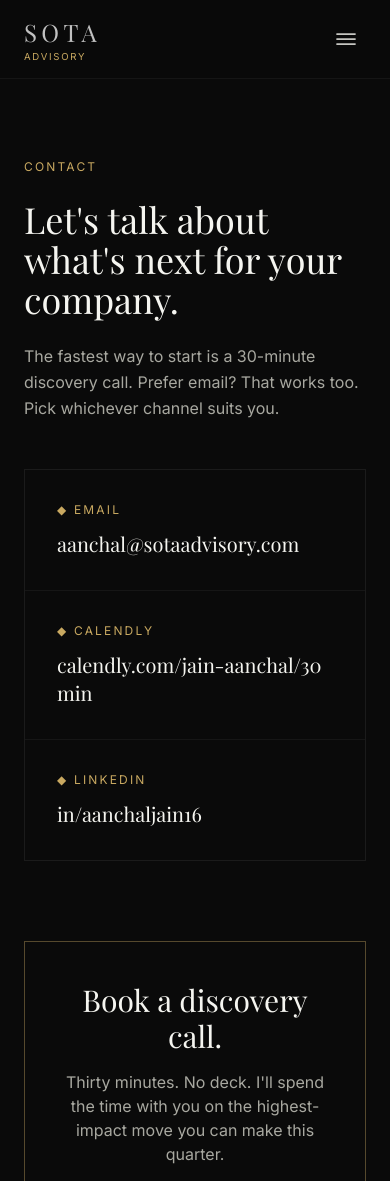
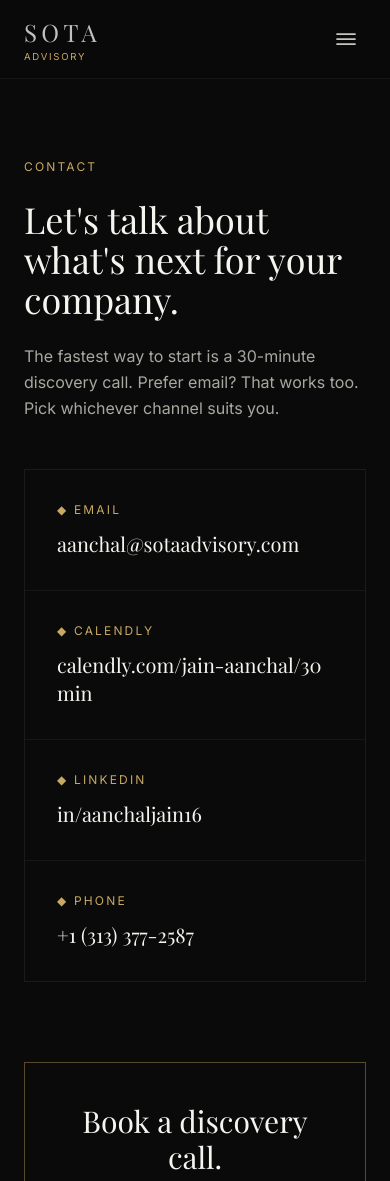
Before and after one commit to jain-aanchal/sota-advisory, a Next.js app: page /contact in a window 390 px wide. Shown: the top 1181 px of the page. Built offline with nearby package versions, Linux system fonts and the light colour scheme; a web font is replaced by a local one.

Commit message:
Add phone number to Contact page (#32)
Co-authored-by: Claude Opus 4.7 <noreply@anthropic.com>

```diff
--- a/app/contact/page.tsx
+++ b/app/contact/page.tsx
@@ -30,6 +30,11 @@ const channels = [
     value: "in/aanchaljain16",
     href: "https://linkedin.com/in/aanchaljain16",
   },
+  {
+    label: "PHONE",
+    value: "+1 (313) 377-2587",
+    href: "tel:+13133772587",
+  },
 ];
 
 export default function ContactPage() {
@@ -53,7 +58,7 @@ export default function ContactPage() {
       </section>
 
       <section className="max-w-6xl mx-auto px-6 pb-20">
-        <div className="grid gap-px bg-border/60 border border-border/60 md:grid-cols-3">
+        <div className="grid gap-px bg-border/60 border border-border/60 md:grid-cols-2 lg:grid-cols-4">
           {channels.map((c) => (
             <a
               key={c.label}
```
